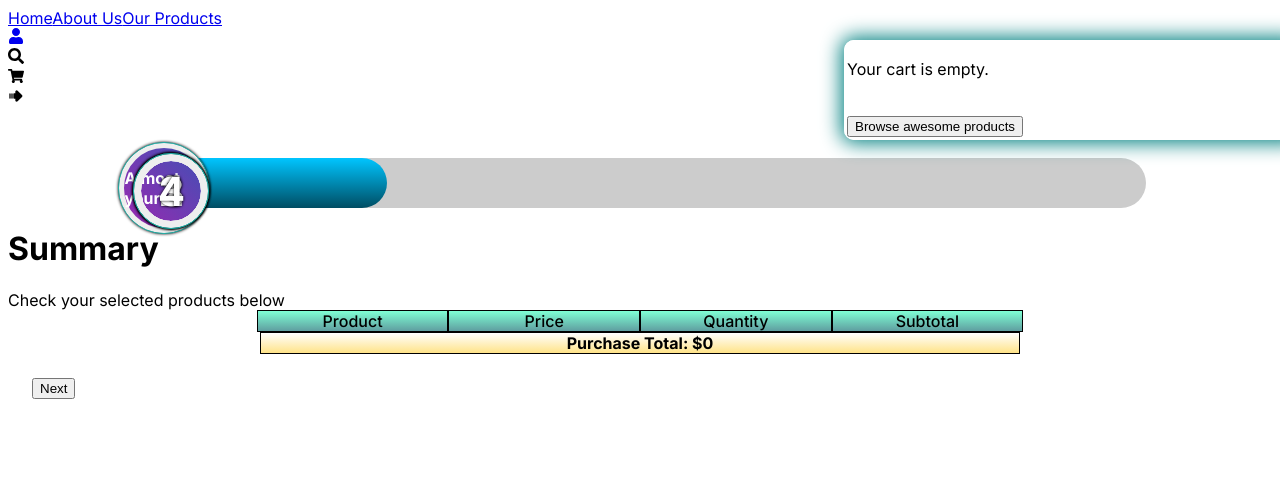
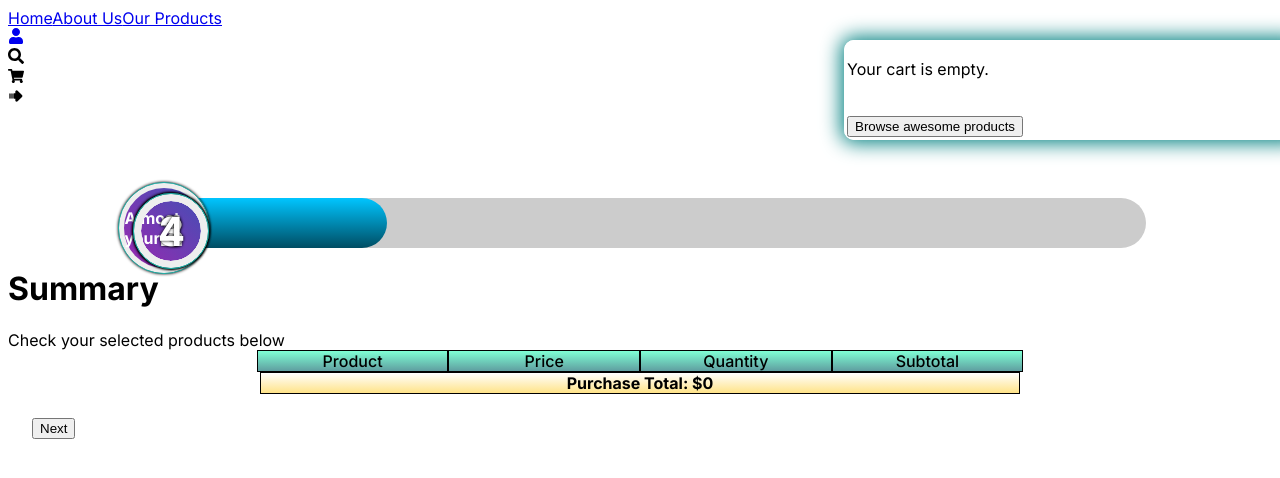
Before and after one commit to daniellatta/ElectroShop-Client, a Next.js app: page /completePurchase in a window 1280 px wide. Shown: the top 478 px of the page. Built offline with nearby package versions, Linux system fonts and the light colour scheme.

Commit message:
Corregido el estilo del carrito flotante para que se renderice bien en cualquier altura de pantalla. Nueva corrección a la flecha de cierre del carrito para encajar mejor, y más contraste a su color. Corregido el z-index de la barra de progreso de compra

```diff
--- a/src/components/NavBar/NavBar.jsx
+++ b/src/components/NavBar/NavBar.jsx
@@ -54,9 +54,9 @@ const NavBar = () => {
             <CartContainer isOpen={isCartOpen} />
           </div>
           <div
-            className={`fixed z-[10002] top-[50px] right-[0px] flex justify-center text-white text-lg font-bold shadow rounded border-2 border-white w-9 hover:bg-black/10 transition-all duration-300 ${
+            className={`fixed z-[10002] top-[50px] right-[0px] flex justify-center text-white text-lg font-bold bg-blue-500/50 shadow rounded border-2 border-white w-9 hover:bg-blue-800/50 transition-all duration-300 ${
               isCartOpen
-                ? "translate-x-[0px]"
+                ? "translate-x-[-20px]"
                 : "translate-x-full right-[-20px]"
             }`}
             onClick={handleCartClick}
--- a/src/components/PaymentProgress/Styles.js
+++ b/src/components/PaymentProgress/Styles.js
@@ -7,7 +7,7 @@ export const ProgressBar = styled.div`
   border-radius: 50px;
   background-color: #ccc;
   margin: auto;
-  margin-top: 50px;
+  margin-top: 90px;
 `;
 
 export const Progress = styled.div`
@@ -36,7 +36,7 @@ export const AlmostYours = styled.div`
   border-radius: 100%;
   outline: 1px solid lightseagreen;
   box-shadow: 0 0 3px 1px black;
-  z-index: 100;
+  z-index: 40;
 `;
 
 export const StepNumber = styled.div`
@@ -55,5 +55,5 @@ export const StepNumber = styled.div`
   outline: 1px solid lightseagreen;
   text-shadow: 0 0 3px black;
   box-shadow: 0 0 3px 1px black;
-  z-index: 100;
+  z-index: 40;
 `;
--- a/src/components/ShoppingCartNav/Styles.js
+++ b/src/components/ShoppingCartNav/Styles.js
@@ -4,7 +4,7 @@ export const MainContainer = styled.div`
   position: relative;
   display: flex;
   width: 100%;
-  max-height: 650px;
+  max-height: 85vh;
   flex-direction: column;
   justify-content: space-between;
   z-index: 1001;
```
